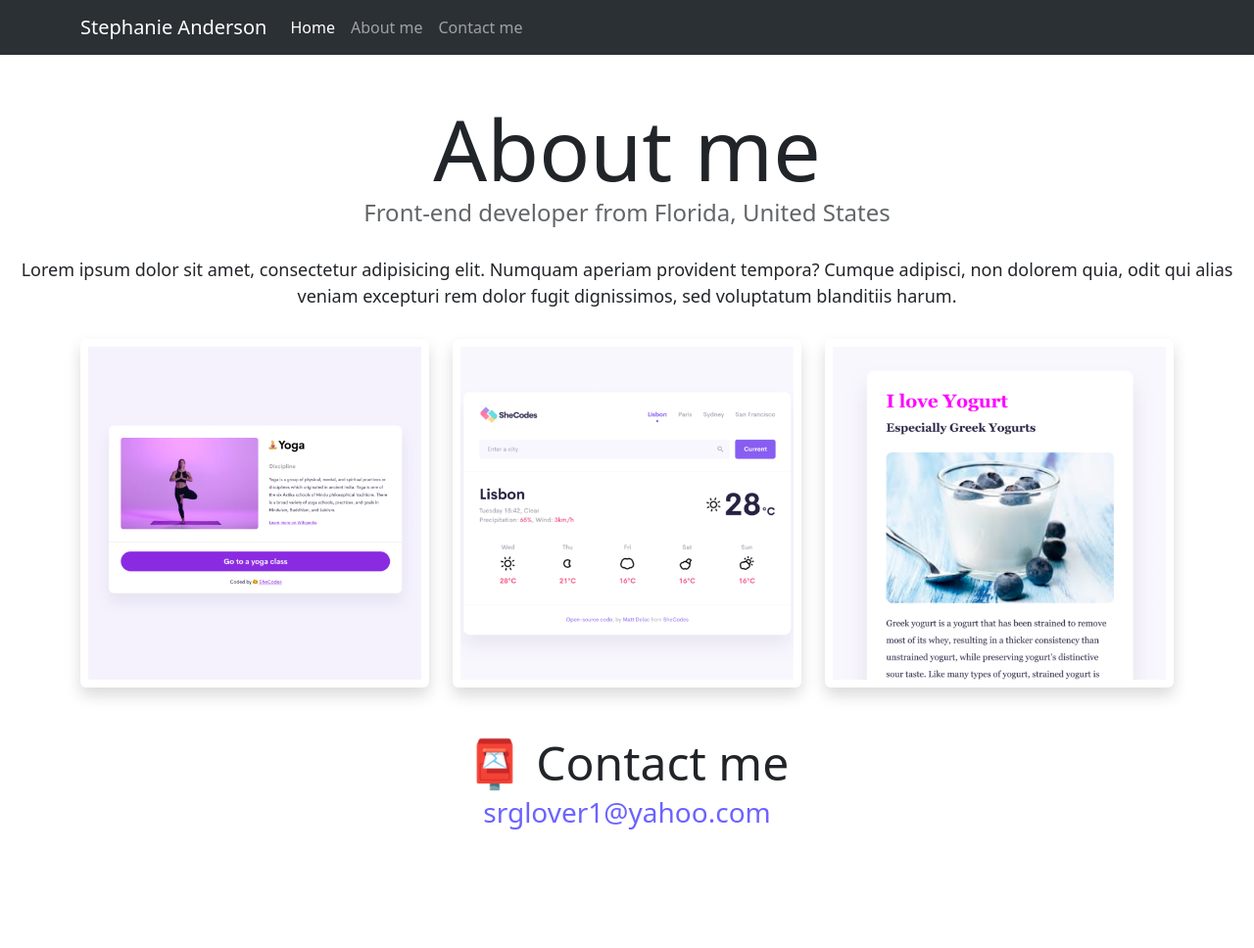
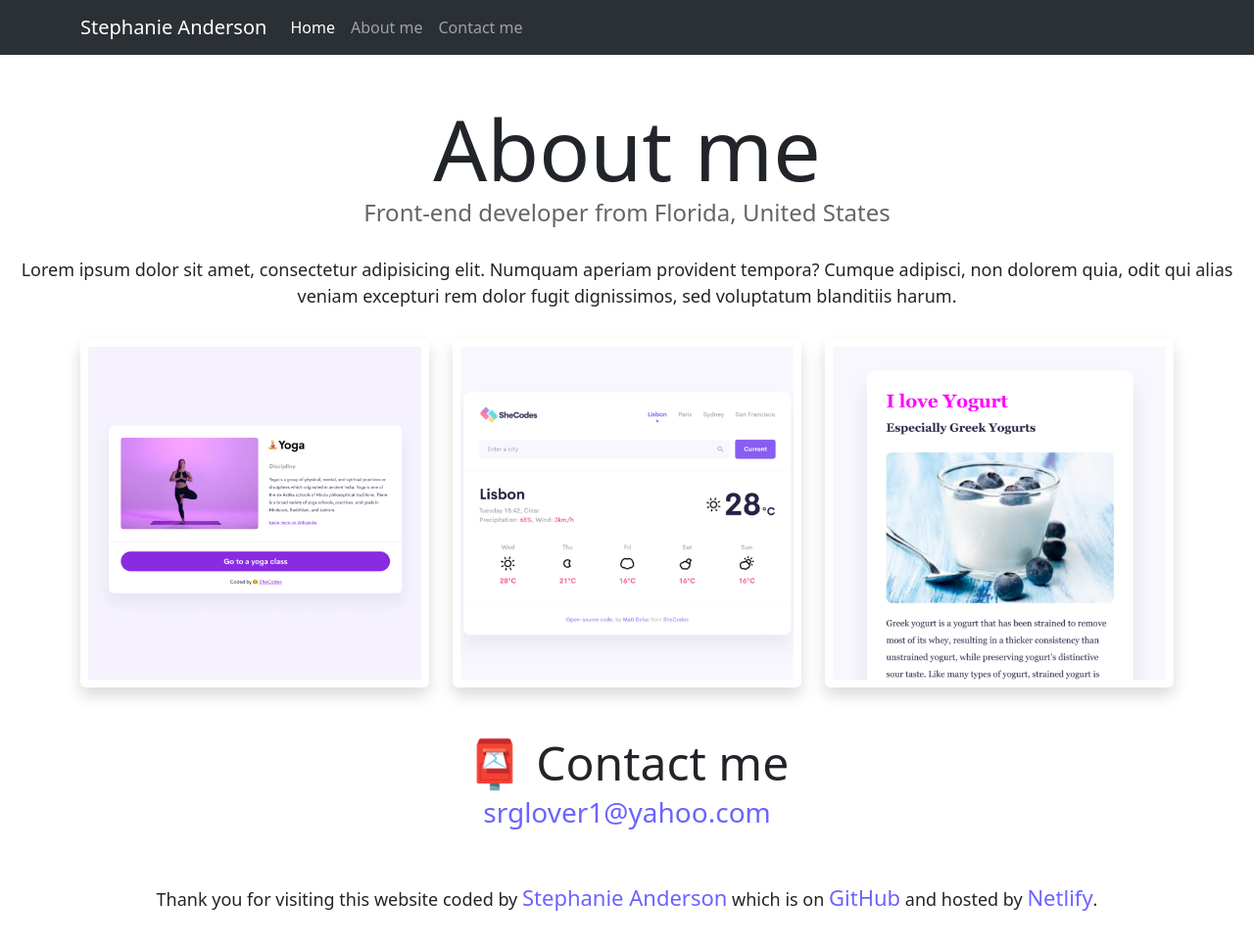
Before and after one commit to IslaAdventura/advanced-tools, a plain HTML site: page about.html in a window 1280 px wide. Shown: the whole page at 98% size. Before the commit the page ends 900 px from the top, so only its background shows below. Drawn offline with nearby package versions, Linux system fonts and the light colour scheme.

Commit message:
added footer

```diff
--- a/about.html
+++ b/about.html
@@ -99,6 +99,23 @@
     <div id="contact" class="mt-5 mb-3">
       <h2 class="text-center">📮 Contact me</h2>
       <a href="mailto:[email]" class="email-link"> srglover1@yahoo.com </a>
+
+      <p class="contact-me-links">
+        Thank you for visiting this website coded by
+        <a href="https://github.com/IslaAdventura" target="_blank"
+          >Stephanie Anderson</a
+        >
+        which is on
+        <a
+          href="https://github.com/IslaAdventura/advanced-tools"
+          target="_blank"
+          >GitHub</a
+        >
+        and hosted by
+        <a href="https://jocular-meringue-a0585a.netlify.app/" target="_blank"
+          >Netlify</a
+        >.
+      </p>
     </div>
   </body>
 </html>
--- a/style.css
+++ b/style.css
@@ -106,3 +106,16 @@ img-fluid {
 .rounded {
   border-radius: 25 rem !important;
 }
+.contact-me-links {
+  margin-top: 50px;
+  text-align: center;
+  justify-content: center;
+}
+.contact-me-links a {
+  margin-top: 50px;
+  text-align: center;
+  justify-content: center;
+  color: var(--primary-color);
+  font-size: 22px;
+  text-decoration: none;
+}
```
